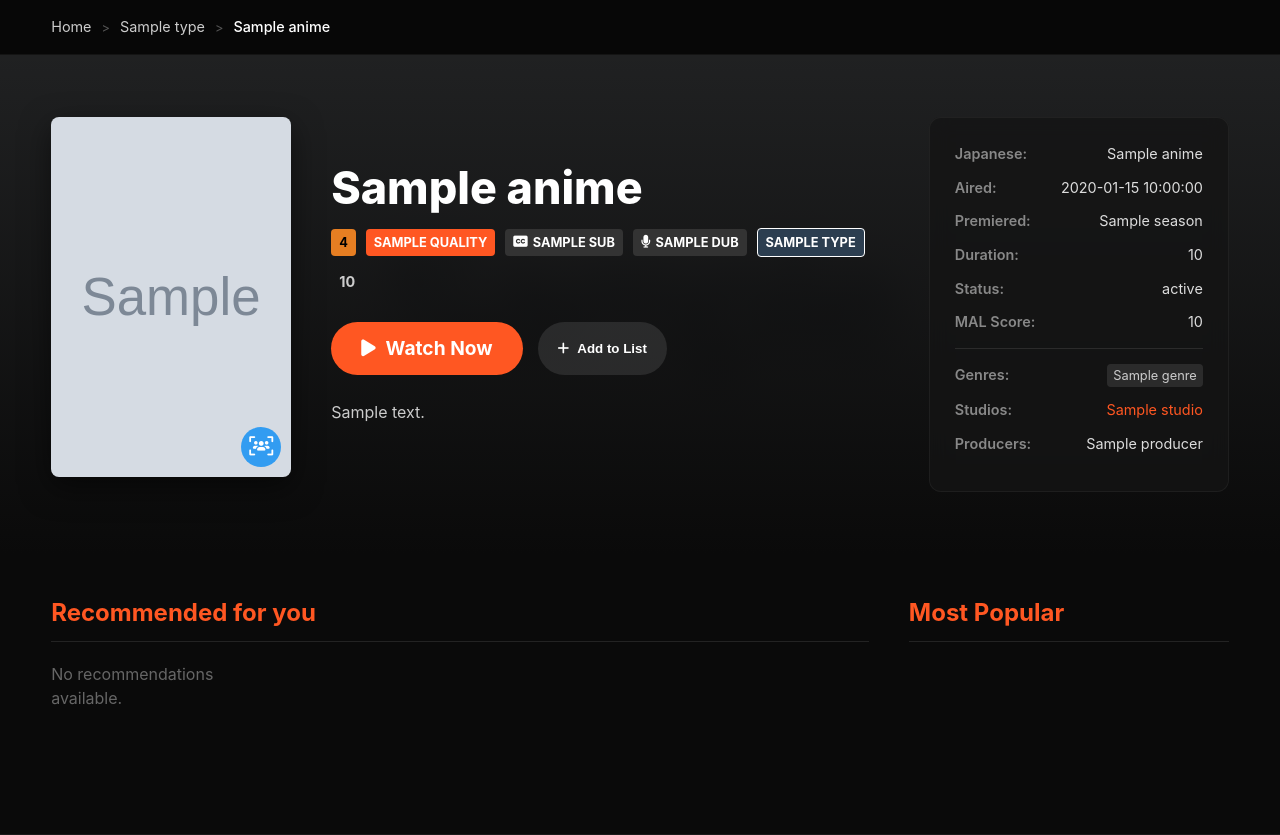
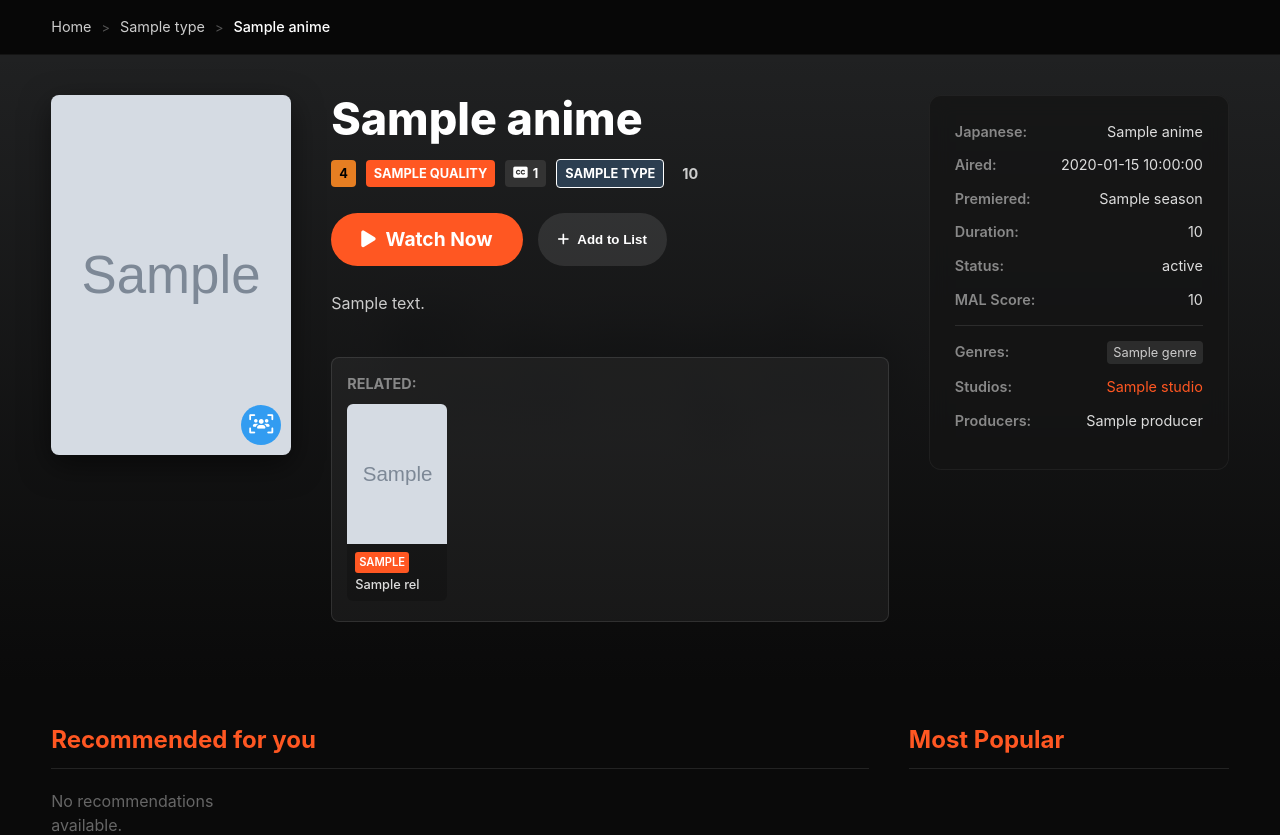
Before and after one commit to aneeshshukla/shiro, a Flask app: template templates/anime_info.html in a window 1280 px wide. Shown: the part 70-905 px from the top of the page. Run offline with Flask 3, Linux system fonts and the light colour scheme; the template is opened without the code that fills it: most values are stand-ins (such as "Sample title", 1, 10 or a date in 2020); grey boxes marked "Sample" are stand-in pictures; some libraries are stand-ins or nearby versions.

Commit message:
bug fixes, new features
banner image on info popular reloaded
added reference links
added alt links for streaming

```diff
--- a/app.py
+++ b/app.py
@@ -85,7 +85,7 @@ def watch(episode_id):
         if not api_response or not api_response.get("ok") or api_response.get("count") == 0:
              # If stream fails, we might still want to show the page but with an error message
              # But original logic returned 503.
-            return render_template('error.html', message="Streaming service unavailable"), 503
+            return render_template('error.html', message="Streaming service unavailable", alt_link="https://anikai.to/watch/" + episode_id + "#ep=" + ep), 503
 
         # We need anime info for the breadcrumbs/details on the watch page
         anime_details = anime_client.get_info(episode_id)
--- a/static/css/info.css
+++ b/static/css/info.css
@@ -391,3 +391,90 @@
     .info-actions { justify-content: center; }
     .info-badges { justify-content: center; }
 }
+
+/* Related Animes Block */
+.related-block {
+    margin-top: 20px;
+    margin-bottom: 20px;
+    background: rgba(255, 255, 255, 0.05);
+    padding: 15px;
+    border-radius: 8px;
+    border: 1px solid rgba(255, 255, 255, 0.1);
+}
+
+.related-header {
+    display: block;
+    font-size: 0.9rem;
+    color: #888;
+    font-weight: 700;
+    margin-bottom: 10px;
+    text-transform: uppercase;
+}
+
+.related-list {
+    display: flex;
+    overflow-x: auto;
+    gap: 10px;
+    padding-bottom: 5px; /* Space for scrollbar if needed */
+}
+
+/* Scrollbar specific for this list if needed, or rely on global */
+.related-list::-webkit-scrollbar {
+    height: 6px;
+}
+.related-list::-webkit-scrollbar-thumb {
+    background: rgba(255,255,255,0.2);
+    border-radius: 3px;
+}
+
+.related-card {
+    flex: 0 0 100px; /* Fixed width */
+    display: flex;
+    flex-direction: column;
+    text-decoration: none;
+    background: rgba(0,0,0,0.2);
+    border-radius: 6px;
+    overflow: hidden;
+    transition: transform 0.2s, background 0.2s;
+}
+
+.related-card:hover {
+    transform: translateY(-3px);
+    background: rgba(255,255,255,0.1);
+}
+
+.related-card img {
+    width: 100%;
+    height: 140px;
+    object-fit: cover;
+}
+
+.related-info {
+    padding: 8px;
+    display: flex;
+    flex-direction: column;
+    gap: 4px;
+}
+
+.related-type {
+    font-size: 0.7rem;
+    background: var(--primary);
+    color: #fff;
+    padding: 2px 4px;
+    border-radius: 3px;
+    align-self: flex-start;
+    font-weight: 600;
+    text-transform: uppercase;
+}
+
+.related-title {
+    font-size: 0.8rem;
+    color: #ddd;
+    line-height: 1.2;
+    display: -webkit-box;
+    -webkit-line-clamp: 2;
+    line-clamp: 2;
+    -webkit-box-orient: vertical;
+    overflow: hidden;
+    font-weight: 500;
+}
--- a/templates/anime_info.html
+++ b/templates/anime_info.html
@@ -42,8 +42,8 @@
                 <div class="info-badges">
                     <span class="badge-rating">{{ anime.rating or 'PG-13' }}</span>
                     <span class="badge-quality">{{ anime.quality or 'HD' }}</span>
-                    <span class="badge-sub"><i class="fa-solid fa-closed-captioning"></i> {{ anime.sub or '?' }}</span>
-                    {% if anime.dub %}<span class="badge-dub"><i class="fa-solid fa-microphone"></i> {{ anime.dub }}</span>{% endif %}
+                    <span class="badge-sub"><i class="fa-solid fa-closed-captioning"></i> {{ anime.totalEpisodes or '?' }}</span>
+                    {% if anime.hasDub %}<span class="badge-dub"><i class="fa-solid fa-microphone"></i> {{ anime.totalEpisodes }}</span>{% endif %}
                     <span class="badge-type">{{ anime.type or 'TV' }}</span>
                     <span class="badge-duration">{{ anime.duration or '24m' }}</span>
                 </div>
@@ -65,6 +65,24 @@
                 <div class="info-synopsis">
                     <p>{{ anime.description }}</p>
                 </div>
+
+                <!-- Related Animes -->
+                {% if anime.relations and anime.relations|length > 0 %}
+                <div class="related-block">
+                    <span class="related-header">Related:</span>
+                    <div class="related-list">
+                        {% for rel in anime.relations %}
+                        <a href="/anime/{{ rel.id }}" class="related-card" title="{{ rel.title }} ({{ rel.relationType }})">
+                            <img src="{{ rel.image }}" alt="{{ rel.title }}">
+                            <div class="related-info">
+                                <span class="related-type">{{ rel.relationType }}</span>
+                                <span class="related-title">{{ rel.title }}</span>
+                            </div>
+                        </a>
+                        {% endfor %}
+                    </div>
+                </div>
+                {% endif %}
 
                 <!-- <div class="share-block">
                     <span>Share Anime:</span>
@@ -179,11 +197,11 @@
                     {% for item in pop_list[:10] %}
                     <a href="/anime/{{ item.id }}" class="popular-item">
                         <div class="pop-rank {% if loop.index <= 3 %}top-3{% endif %}">{{ loop.index }}</div>
-                        <img src="{{ item.image }}" alt="{{ item.title }}" class="pop-img">
+                        <img src="{{ item.banner }}" alt="{{ item.title }}" class="pop-img">
                         <div class="pop-details">
                             <h4 class="pop-title">{{ item.title }}</h4>
                             <div class="pop-meta">
-                                <span class="pop-eye"><i class="fa-regular fa-eye"></i> {{ item.view_count or '12K' }}</span>
+                                <!-- <span class="pop-eye"><i class="fa-regular fa-eye"></i> {{ item.view_count or '12K' }}</span> -->
                                 <span class="pop-type">{{ item.type or 'TV' }}</span>
                             </div>
                         </div>
--- a/templates/base.html
+++ b/templates/base.html
@@ -159,8 +159,8 @@
                     <span class="az-desc">Searching anime order by alphabet name A to Z.</span>
                 </div>
                 <div class="footer-links-right">
-                    <a href="#">REQUEST</a>
-                    <a href="#">CONTACT US</a>
+                    <a href="https://discord.gg/ExNewFKvZV" target="_blank">REQUEST</a>
+                    <a href="https://discord.gg/ExNewFKvZV" target="_blank">CONTACT US</a>
                 </div>
             </div>
 
@@ -180,7 +180,7 @@
                 <div class="socials">
                     <span style="color: #ccc;">Socials: </span>
                     <a href="#"><i class="fa-brands fa-twitter"></i></a>
-                    <a href="#"><i class="fa-brands fa-discord"></i></a>
+                    <a href="https://discord.gg/ExNewFKvZV" target="_blank"><i class="fa-brands fa-discord"></i></a>
                     <a href="#"><i class="fa-brands fa-reddit"></i></a>
                 </div>
                 <div class="footer-links-bottom">
```
Also changed, not shown: templates/error.html (+7 -0 lines).
